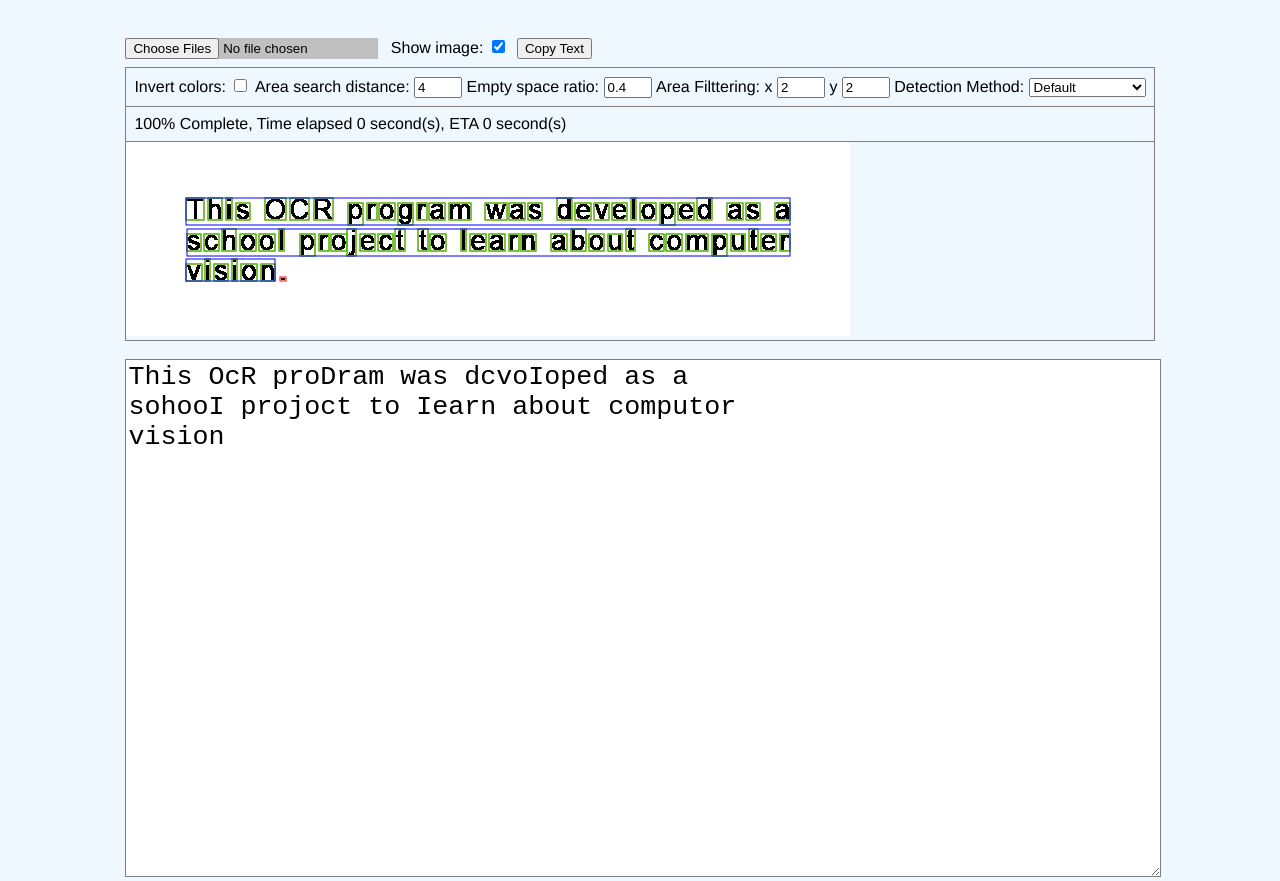
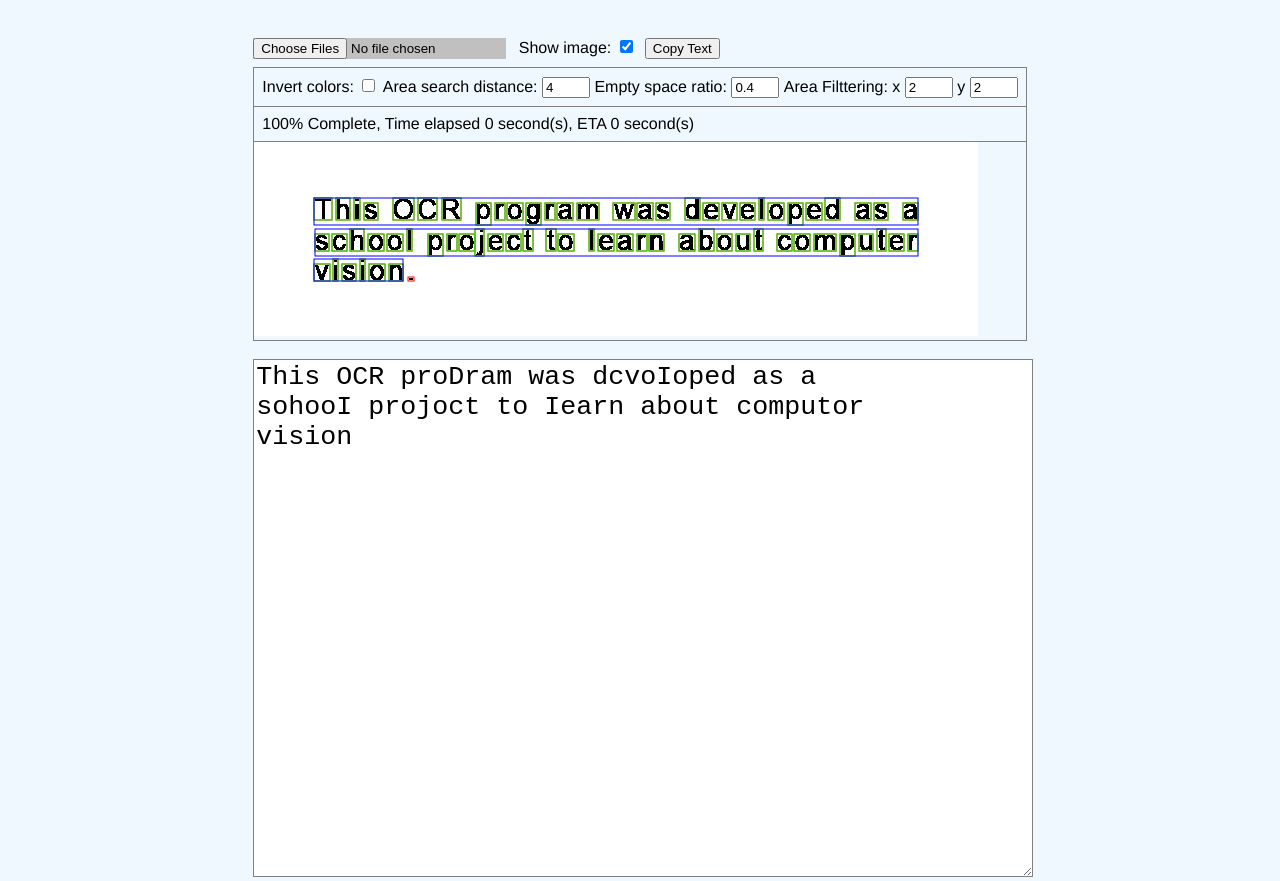
Before and after one commit to Max0Power/Konenako, a plain HTML site: page main_page.html in a window 1280 px wide. Shown: the part 61-942 px from the top of the page. Drawn offline with Linux system fonts and the light colour scheme.

Commit message:
error correction removed

```diff
--- a/js/character_detection.js
+++ b/js/character_detection.js
@@ -1,6 +1,7 @@
 /**
  * @author Jussi Parviainen ja Harri Linna
  * @version 03.09.2020
+ * @version 29.10.2020, Error correction merged
  */
 
 "use strict";
@@ -24,16 +25,9 @@ function detectCharacters(bw_m, areas) {
 
 	// Luodaan vaste data:
 	var basic_data_set = ['A','B','C','D','E','F','G','H','I','J','K','L','M','N','O','P','Q','R','S','T','U','V','W','X','Y','Z',
-	'a','b','c','d','e','f','g','h','i','j','k','l','m','n','o','p','q','r','s','t','u','v','w','x','y','z',
+			      'a','b','c','d','e','f','g','h','i','j','k','l','m','n','o','p','q','r','s','t','u','v','w','x','y','z',
 			      '0','1','2','3','4','5','6','7','8','9',
 			      '-', '+', '/', '\\', '!'];
-
-    var e = document.getElementById("DetectionMethod");
-    var strUser = e.options[e.selectedIndex].text;
-    if (strUser === "Error Correction") {
-	basic_data_set.push('.');
-	basic_data_set.push(',');
-    }
 
 	var basic_comparison_data = new ComparisonData();
 	basic_comparison_data.addCharacterDataSet(basic_data_set, 256, "Arial");
@@ -55,6 +49,7 @@ function detectCharacters(bw_m, areas) {
 
 		const MAX_AREA_PROCESS_COUNT = 10;
 		var areas_processed_count = 0;
+		const charcolor = "#00FF00"; // green
 
 		while (areas_processed_count < MAX_AREA_PROCESS_COUNT && areas.length > 0) {
 			// Lasketaan todennakoisyydet suhteessa vastedatan merkkeihin:
@@ -77,7 +72,7 @@ function detectCharacters(bw_m, areas) {
 			var c = basic_comparison_data.getCharacter(best_probablity_index);
 			var f = GLOBAALI.getFont(best_probablity_index);
 			    characters.push(new Character(c, f, areas[0]));
-			    drawArea(areas[0].topLeft, areas[0].bottomRight, "#00FF00");
+			    drawArea(areas[0].topLeft, areas[0].bottomRight, charcolor);
 			    characters[characters.length-1].confidence = probablity_array[best_probablity_index];
 			    characters[characters.length-1].comparedataindex = best_probablity_index;
 			}
--- a/js/text_formatter.js
+++ b/js/text_formatter.js
@@ -1,10 +1,10 @@
 /**
  * @author Jussi Parviainen ja Harri Linna
  * @version 03.09.2020
+ * @version 29.10.2020, Error correction merged
  */
 
 "use strict";
-
 
 /**
  * Ottaa parametrina tunnistetut merkit ja suorittaa rivityksen, valityksen seka tulostuksen
@@ -36,11 +36,40 @@ function formatText(characters) {
 		}
 	}
 
-	// Extra tarkistus:
-    var e = document.getElementById("DetectionMethod");
-    var strUser = e.options[e.selectedIndex].text;
+    // Tekstin tulostaminen:
+    var empty_space_ratio = document.getElementById("EmptySpaceRatio").value;
+    let default_text = convertLinesToString(lines, empty_space_ratio);
 
-    if (strUser === "Error Correction") {
+    function convertLinesToString(lines, empty_space_ratio) {
+	var txt = "";
+	for (var i = 0; i < lines.length; i++) {
+	    var space_width = ((lineHeights[i][1] - lineHeights[i][0]) + 1) * empty_space_ratio;
+	    for (var j = 0; j < lines[i].length; j++) {
+		if (j - 1 >= 0) {
+		    var gap = (lines[i][j].bounds.topLeft[0] - lines[i][j-1].bounds.bottomRight[0]) + 1;
+		    if(gap > space_width) txt += " ";
+		}
+		txt += lines[i][j].value;
+	    }
+
+	    if (i + 1 < lines.length) txt += "\n";
+	}
+	return txt;
+    }
+
+    // Rivien piirtäminen:
+    drawLines(lines);
+
+    function drawLines(lines) {
+	const linecolor = "#0000FF"; // blue
+	for (var i = 0; i < lines.length; i++) {
+	    let topleft = [lines[i][0].bounds.topLeft[0], lineHeights[i][0]];
+	    let bottomright = [lines[i][lines[i].length - 1].bounds.bottomRight[0], lineHeights[i][1]];
+	    drawArea(topleft, bottomright, linecolor);
+	}
+    }
+
+    // Virheenkorjaus suuret/pienet kirjaimet:
     lines.forEach(line => {
 	// listataan arviot rivin fonttikoosta
 	let fontsize_array = initFontSize(line);
@@ -50,9 +79,11 @@ function formatText(characters) {
 	// alkuarvausten keskihajonta
 	let fontsize_diff = sd(fontsize_array);
 
+	// arvaa rivin kirjainten fonttikoon
 	let fontsize_quess = quessFontSize(fontsize_array);
 
 	line.forEach(c => {
+	    // kirjaimen todellinen korkeus
 	    let charheight = c.bounds.pixelHeight();
 
 	    let charbest = 0; // probability
@@ -62,9 +93,9 @@ function formatText(characters) {
 		// should be same as the lineheight
 		let fontsize = fontSize(charheight, charratio);
 
-		    // as close as possible to zero
+		// should be as close zero as possible
 		let diff = Math.abs(fontsize_quess - fontsize);
-		    let cond = fontsize_diff / fontsize_quess;
+		// fontsize was different from the quessed size
 		if (diff <= fontsize_diff) {
 		    var percent = GLOBAALI.compare(i, c.bounds.pixels);
 		    if (percent > charbest) {
@@ -77,29 +108,30 @@ function formatText(characters) {
 	    }
 	});
     });
+
+    // Teksti jossa suurten ja pienten kirjainten virheet korjattu
+    let correct_text = convertLinesToString(lines, empty_space_ratio);
+
+    // Yhdistetään alkuperäinen ja virheenkorjaus tekstit
+    let result_text = "";
+    for (var i = 0; i < default_text.length; i++) {
+	const default_char = default_text.charAt(i);
+	const correct_char = correct_text.charAt(i);
+	// tarkistetaan löysikö virheenkorjaus saman kirjaimen
+	if (default_char.toLowerCase() === correct_char.toLowerCase()) {
+	    // virheenkorjaus valitaan jos samat kirjaimet
+	    // virheenkorjaus tunnistaa oikean fonttikoon
+	    result_text += correct_char;
+	} else {
+	    // fonttikokoa ei voida verrata kun eri kirjaimet
+	    // muuten tunnistetaan tod.näk. väärä kirjain
+	    result_text += default_char;
+	}
     }
 
-	// Tekstin tulostaminen:
-	var empty_space_ratio = document.getElementById("EmptySpaceRatio").value;
-	var txt = "";
-	for(var i = 0; i < lines.length; i++) {
-		var space_width = ((lineHeights[i][1] - lineHeights[i][0]) + 1) * empty_space_ratio;
-		for(var j = 0; j < lines[i].length; j++) {
-			if(j - 1 >= 0) {
-				var gap = (lines[i][j].bounds.topLeft[0] - lines[i][j-1].bounds.bottomRight[0]) + 1;
-				if(gap > space_width) txt += " ";
-			}
-			txt += lines[i][j].value;
-		}
-
-		if(i + 1 < lines.length) txt += "\n";
-
-		drawArea([lines[i][0].bounds.topLeft[0], lineHeights[i][0]], [lines[i][lines[i].length - 1].bounds.bottomRight[0], lineHeights[i][1]], "#0000FF");
-	}
-
-    document.getElementById("TextOutput").value = txt;
+    // Tekstintunnistus valmis:
+    document.getElementById("TextOutput").value = result_text;
     updateProgressBar(100, SECONDS);
-
 
 	/**
 	 * teksti rivitetaan jarjestamalla kirjaimet Y:n ja X:n perusteella
--- a/main_page.html
+++ b/main_page.html
@@ -1,6 +1,7 @@
 <!--
  * @author Jussi Parviainen ja Harri Linna
  * @version 02.09.2020
+ * @version 29.10.2020, Error correction merged
  -->
 <!DOCTYPE html>
 <html>
@@ -72,17 +73,6 @@
 
 				<label for="areaFiltteringY">y</label>
 				<input type="number" id="AreaFiltteringY" name="areaFiltteringY" value="2" min="0" max="100" step="1" onchange=analyzeUserInput()></input>
-				<label for="detectionMethod">
-				  <div class="tooltip">Detection Method:
-				    <span class="tooltiptext">Error correction also takes the line height into account.</span>
-				  </div>
-				</label>
-
-				<select id="DetectionMethod" name="detectionMethod" onchange=analyzeUserInput()>
-				  <option value="1" selected="selected">Default</option>
-				  <option value="2">Error Correction</option>
-				</select>
-
 				</div>
 
 				<!-- Progress Bar -->
```
Lines whose indentation alone changed are shown as unchanged.
